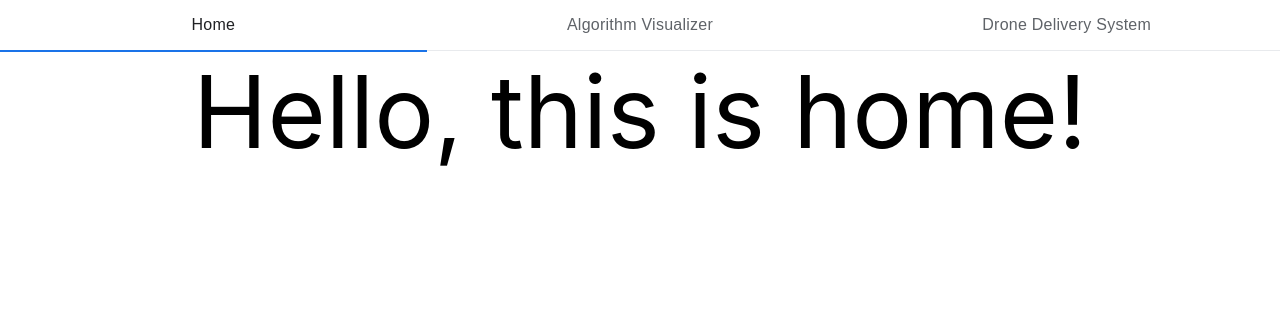
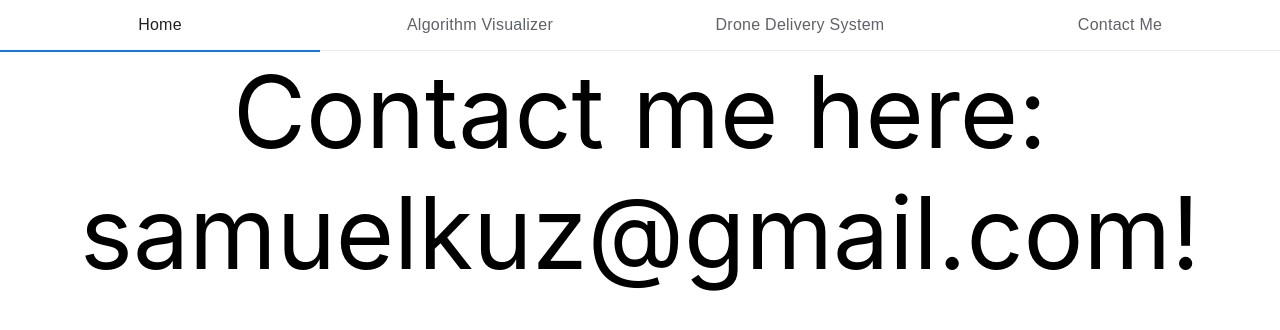
Before and after one commit to samuelkuz/personal-website, a React (Create React App) app: page /contact-me in a window 1280 px wide. Shown: the top 330 px of the page. Built offline with nearby package versions, Linux system fonts and the light colour scheme.

Commit message:
Add contact me page

```diff
--- a/src/App.jsx
+++ b/src/App.jsx
@@ -2,6 +2,7 @@ import React from "react";
 import {Route, BrowserRouter as Router, Switch} from "react-router-dom";
 
 import AlgorithmVisualizer from "./pages/AlgorithmVisualizer.jsx";
+import ContactMe from "./pages/ContactMe.jsx";
 import DroneDeliverySystem from "./pages/DroneDeliverySystem.jsx";
 import Home from "./pages/Home.jsx";
 import NavigationBar from "./components/NavigationBar.jsx";
@@ -17,6 +18,7 @@ function App() {
 			<Switch>
 				<Route path="/drone-delivery-system" component={DroneDeliverySystem}/>
 				<Route path="/algorithm-visualizer" component={AlgorithmVisualizer}/>
+				<Route path="/contact-me" component={ContactMe}/>
 				<Route path="/" component={Home}/>
 			</Switch>
 		</Router>
--- a/src/algorithms/HeapSort.js
+++ b/src/algorithms/HeapSort.js
@@ -10,6 +10,7 @@ function heapSort(arr) {
     for (let i = length - 1; i > 0; i--) {
         animations.push({type : "color", barOneIdx: 0, barTwoIdx: i, color: "red"});
         animations.push({type : "swap", barOneIdx: 0, barTwoIdx: i});
+        animations.push({type: "color", barOneIdx: i, barTwoIdx: i, color: "lightgreen"});
         animations.push({type : "color", barOneIdx: 0, barTwoIdx: i, color: "lightblue"});
         let temp = arr[0];
         arr[0] = arr[i];
--- a/src/components/NavigationBar.jsx
+++ b/src/components/NavigationBar.jsx
@@ -10,6 +10,7 @@ function NavigationBar() {
         {title: "Home", selected: false},
         {title: "Algorithm Visualizer", selected: false},
         {title: "Drone Delivery System", selected: false},
+        {title: "Contact Me", selected: false},
     ]);
 
     useEffect(() => {
--- a/src/pages/AlgorithmVisualizer.jsx
+++ b/src/pages/AlgorithmVisualizer.jsx
@@ -5,13 +5,13 @@ import { heapSort } from "../algorithms/HeapSort.js";
 import "./AlgorithmVisualizer.scss";
 
 function AlgorithmVisualizer() {
-    const ANIMATION_SPEED = 50;
+    const ANIMATION_SPEED = 150;
     const MAX_HEIGHT = 500;
 
     const [animations, setAnimations] = useState([]);
     const [bars, setBars] = useState([]);
     const [barsInfo, setBarsInfo] = useState([]);
-    const [size, setSize] = useState(10);
+    const [size, setSize] = useState(5);
     const [width, setWidth] = useState(20);
 
     useEffect(() => {
@@ -68,6 +68,7 @@ function AlgorithmVisualizer() {
     };
 
     const randomizeArray = () => {
+        if (animations.length > 0) return;
         let tempBars = [];
         let tempStyles = [];
         for (let i = 0; i < size; i++) {
@@ -85,7 +86,7 @@ function AlgorithmVisualizer() {
         setBarsInfo(tempStyles);
     };
 
-    const handleSort = () => {
+    const handleHeapSort = () => {
         const tempArr = [ ...bars ];
         const sortingAnimations = heapSort(tempArr);
         setAnimations(sortingAnimations);
@@ -97,7 +98,7 @@ function AlgorithmVisualizer() {
                 <div className="sorting-selector" onClick={randomizeArray}>
                     Randomize
                 </div>
-                <div className="sorting-selector" onClick={handleSort}>
+                <div className="sorting-selector" onClick={handleHeapSort}>
                     HeapSort
                 </div>
             </div>
--- a/src/pages/AlgorithmVisualizer.scss
+++ b/src/pages/AlgorithmVisualizer.scss
@@ -30,6 +30,7 @@
 
             &:hover {
                 background-color: grey;
+                cursor: pointer;
                 opacity: 70%;
             }
         }
--- /dev/null
+++ b/src/pages/ContactMe.jsx
@@ -0,0 +1,13 @@
+import React from "react";
+
+import "./ContactMe.scss";
+
+function ContactMe() {
+    return (
+        <div className="home-wrapper">
+            Contact me here: samuelkuz@gmail.com!
+        </div>
+    );
+}
+
+export default ContactMe;
--- /dev/null
+++ b/src/pages/ContactMe.scss
@@ -0,0 +1,5 @@
+.home-wrapper {
+    font-size: 100px;
+    text-align: center;
+    word-wrap: break-word;
+}
```
